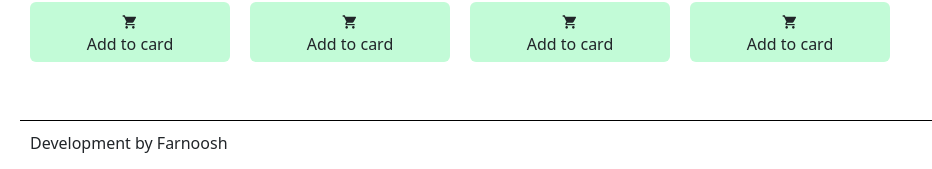
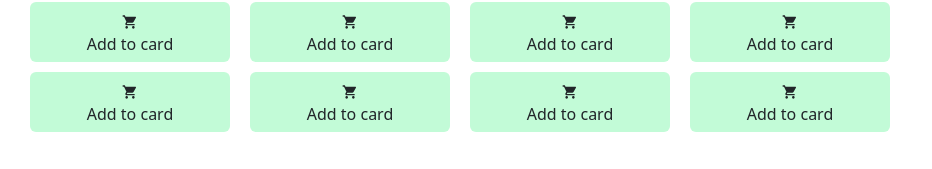
Before and after one commit to Farnoosh-R/react-products, a React (Create React App) app: page /shop in a window 1280 px wide. Shown: the part 385-554 px from the top of the page, without its empty margins (0-932 px from the left). Built offline with nearby package versions, Linux system fonts and the light colour scheme.

Commit message:
useReducer

```diff
--- a/src/components/ProductsItem/ProductsItem.js
+++ b/src/components/ProductsItem/ProductsItem.js
@@ -1,8 +1,9 @@
-import {React, useContext, useState } from "react";
+import {React, useContext, useReducer, useState } from "react";
 import Button from "../Button/Button";
 import Images from "../Images/Images";
 import ThemeContext from "../Context/ThemeContext";
 import { MdOutlineRemoveShoppingCart, MdShoppingCart } from "react-icons/md";
+import ProductsItemReducer from "./ProductsItemReducer";
 
 
 
@@ -11,9 +12,25 @@ const ProductsItem = ({data}) => {
 const themeValue = useContext(ThemeContext);
 console.log(themeValue);
 const [added, setAdded] = useState();
+const [state, dispatch] = useReducer(ProductsItemReducer, {added: false})
 
 const handleAdded = () => {
   setAdded(!added);
+}
+
+const handleAddedByReducer = () => {
+
+  if (state.added){
+    dispatch({
+      type: 'REMOVE_FROM_CARD'
+    })
+  }
+  else {
+    dispatch({
+      type: 'ADD_TO_CARD'
+    })
+  }
+console.log(state.added)
 }
 
     return(
@@ -21,8 +38,8 @@ const handleAdded = () => {
           <h3>{data.title}</h3>
           <Images imgSrc={data.images} />
           <span>Price: {data.price}</span>
-          <Button onClick={handleAdded} style={{background: themeValue.theme.color, border: themeValue.theme.color}} data={added ? <div><MdOutlineRemoveShoppingCart /><div>Remove from basket</div></div> : <div><MdShoppingCart /><div>Add to card</div></div>}/>
-
+          <Button handleClick={handleAdded} style={{background: themeValue.theme.color, border: themeValue.theme.color}} data={added ? <div><MdOutlineRemoveShoppingCart /><div>Remove from basket</div></div> : <div><MdShoppingCart /><div>Add to card</div></div>}/>
+          <Button handleClick={handleAddedByReducer} style={{background: themeValue.theme.color, border: themeValue.theme.color, marginTop: 10}} data={state.added ? <div><MdOutlineRemoveShoppingCart /><div>Remove from basket</div></div> : <div><MdShoppingCart /><div>Add to card</div></div>}/>
 
 
         </li>
--- /dev/null
+++ b/src/components/ProductsItem/ProductsItemReducer.js
@@ -0,0 +1,17 @@
+import React from "react";
+
+const ProductsItemReducer = (state, action) => {
+switch (action.type) {
+    case 'ADD_TO_CARD':
+        return{
+            ...state,
+            added: true
+        }
+        case 'REMOVE_FROM_CARD':
+            return{
+                ...state,
+                added: false
+            }
+}
+}
+export default ProductsItemReducer;
```
